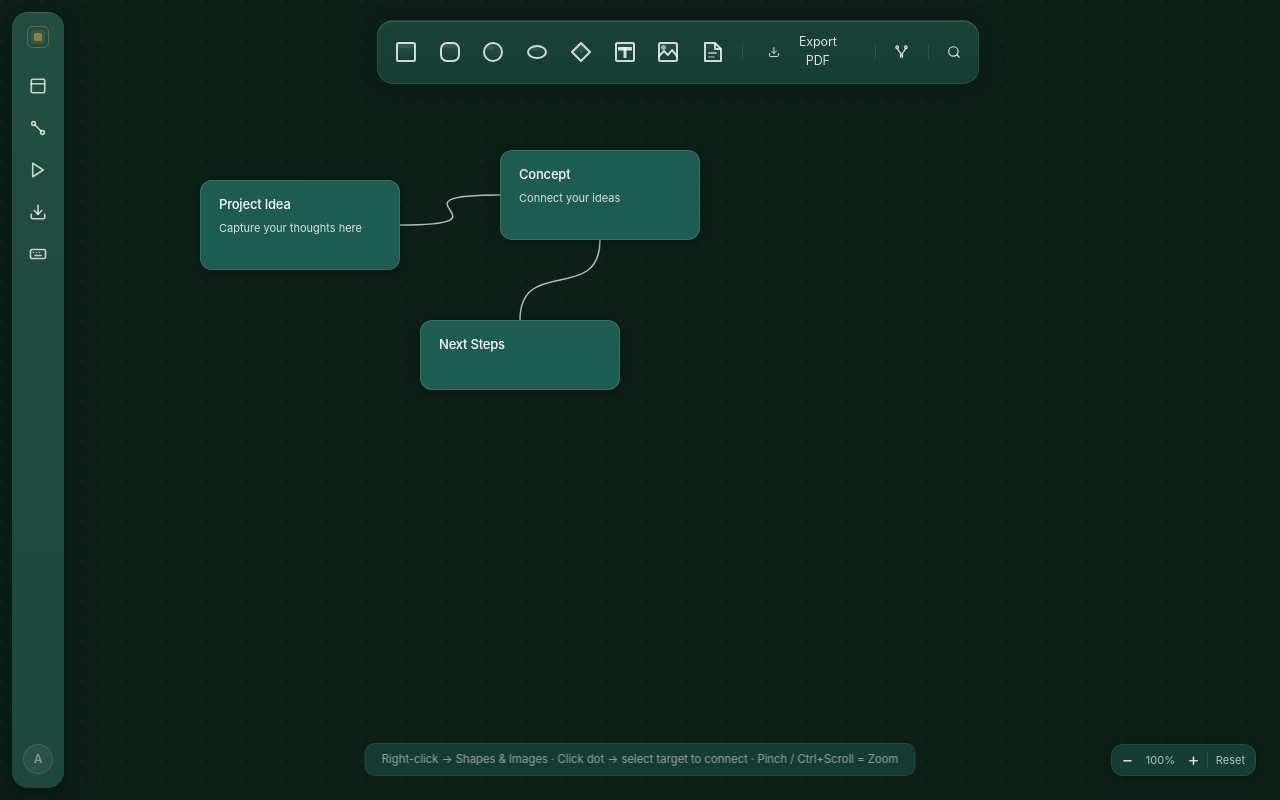
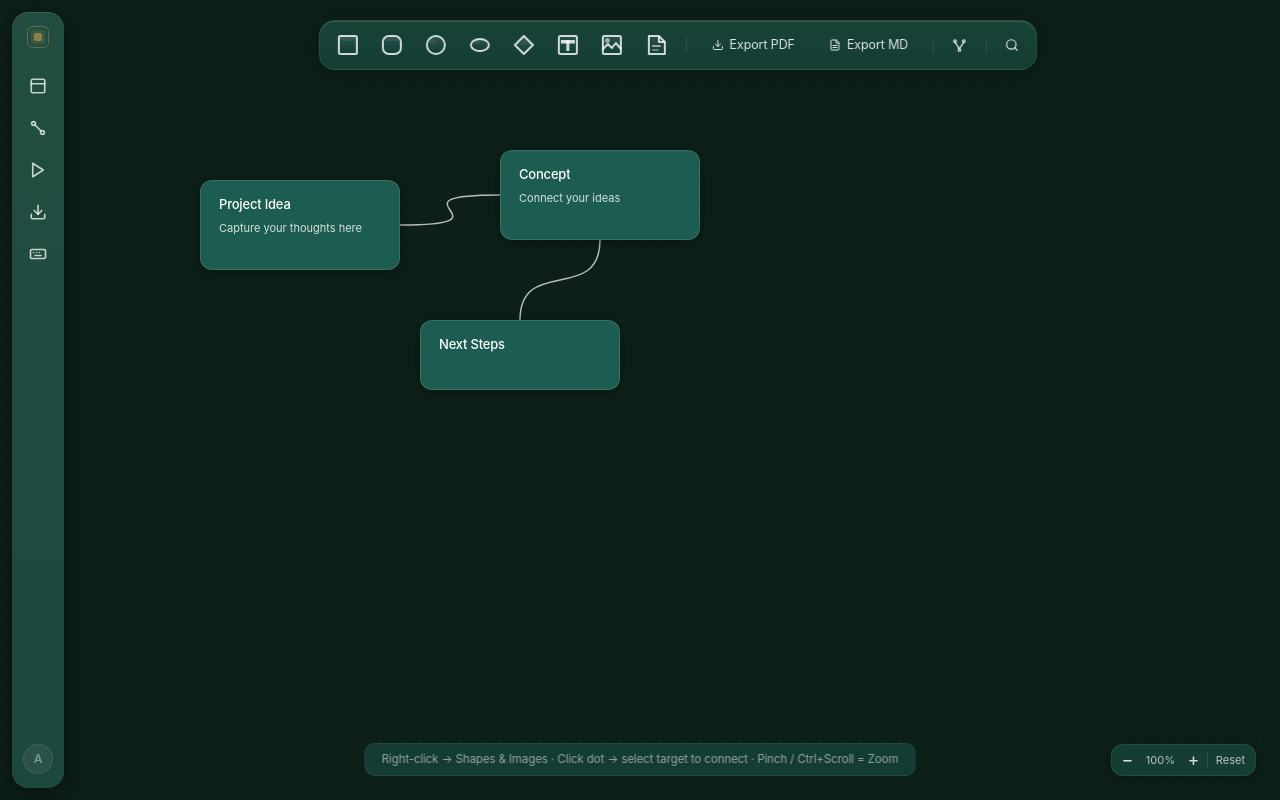
Before and after one commit to gydjxn97h7-pixel/denkraum, a Next.js app: page /canvas in a window 1280 px wide. Built offline with nearby package versions, Linux system fonts and the light colour scheme.

Commit message:
feat: markdown export
Co-Authored-By: Claude Fable 5 <noreply@anthropic.com>

```diff
--- a/app/canvas/components/CanvasToolbar.tsx
+++ b/app/canvas/components/CanvasToolbar.tsx
@@ -15,6 +15,7 @@ interface CanvasToolbarProps {
   handleImageInsert: (cx: number, cy: number) => void;
   handleTextFileInsert: (cx: number, cy: number) => void;
   exportPdfVector: () => void;
+  exportMarkdown: () => void;
   runForceLayout: () => void;
   nodeCount: number;
   filterOpen: boolean;
@@ -39,6 +40,7 @@ export function CanvasToolbar({
   handleImageInsert,
   handleTextFileInsert,
   exportPdfVector,
+  exportMarkdown,
   runForceLayout,
   nodeCount,
   filterOpen,
@@ -166,6 +168,8 @@ export function CanvasToolbar({
           alignItems: "center",
           gap: 6,
           letterSpacing: "-0.1px",
+          whiteSpace: "nowrap",
+          flexShrink: 0,
         }}
         onMouseEnter={(e) => {
           if (nodeCount > 0)
@@ -192,6 +196,57 @@ export function CanvasToolbar({
           <line x1="12" y1="15" x2="12" y2="3" />
         </svg>
         Export PDF
+      </button>
+
+      <button
+        onClick={exportMarkdown}
+        disabled={nodeCount === 0}
+        style={{
+          padding: "6px 13px",
+          borderRadius: 8,
+          border: "none",
+          fontSize: 12.5,
+          fontFamily: "inherit",
+          cursor: nodeCount === 0 ? "default" : "pointer",
+          background: "transparent",
+          color:
+            nodeCount === 0
+              ? "rgba(255,255,255,0.4)"
+              : "rgba(255,255,255,0.85)",
+          transition: "color 0.15s",
+          display: "flex",
+          alignItems: "center",
+          gap: 6,
+          letterSpacing: "-0.1px",
+          whiteSpace: "nowrap",
+          flexShrink: 0,
+        }}
+        onMouseEnter={(e) => {
+          if (nodeCount > 0)
+            (e.currentTarget as HTMLElement).style.color = "#FFFFFF";
+        }}
+        onMouseLeave={(e) => {
+          if (nodeCount > 0)
+            (e.currentTarget as HTMLElement).style.color =
+              "rgba(255,255,255,0.85)";
+        }}
+      >
+        <svg
+          width="12"
+          height="12"
+          viewBox="0 0 24 24"
+          fill="none"
+          stroke="currentColor"
+          strokeWidth="2"
+          strokeLinecap="round"
+          strokeLinejoin="round"
+        >
+          <path d="M14 2H6a2 2 0 0 0-2 2v16a2 2 0 0 0 2 2h12a2 2 0 0 0 2-2V8z" />
+          <polyline points="14 2 14 8 20 8" />
+          <line x1="16" y1="13" x2="8" y2="13" />
+          <line x1="16" y1="17" x2="8" y2="17" />
+        </svg>
+        Export MD
       </button>
 
       {/* Divider */}
--- /dev/null
+++ b/app/canvas/lib/md-export.ts
@@ -0,0 +1,140 @@
+import type { CanvasNode, Connection } from "./canvas-types";
+
+// ── Markdown export ───────────────────────────────────────────────────────────
+// Interprets the directed connection graph as an outline: nodes with no
+// incoming connection are roots, children nest beneath their parent as
+// bullets. A node reachable from several parents is rendered in full once
+// and referenced (↪) afterwards, which also keeps cycles from recursing.
+
+// Display text mirrors what the canvas shows most prominently: the title,
+// falling back to the sidebar label.
+function nodeText(n: CanvasNode): string {
+  return (n.title ?? "").trim() || (n.label ?? "").trim() || "Untitled";
+}
+
+// Non-text payloads can't be embedded in Markdown — annotate them instead.
+function nodeAnnotation(n: CanvasNode): string {
+  if (n.type === "image") return " *(image)*";
+  if (n.type === "textfile")
+    return n.textFileName ? ` *(file: ${n.textFileName})*` : " *(file)*";
+  return "";
+}
+
+export function buildBoardMarkdown(
+  nodes: CanvasNode[],
+  connections: Connection[],
+  presentationOrder: number[],
+  boardName: string,
+): string {
+  const lines: string[] = [];
+  lines.push(`# ${boardName.trim() || "Untitled Board"}`);
+  lines.push("");
+  const date = new Date().toISOString().slice(0, 10);
+  lines.push(
+    `> Exported from DNKRM on ${date} · ${nodes.length} node${
+      nodes.length === 1 ? "" : "s"
+    }, ${connections.length} connection${connections.length === 1 ? "" : "s"}`,
+  );
+
+  const nodeMap = new Map(nodes.map((n) => [n.id, n]));
+  const validConns = connections.filter(
+    (c) => nodeMap.has(c.from) && nodeMap.has(c.to),
+  );
+
+  // Children in connection-creation order; indegree decides who is a root.
+  const childrenOf = new Map<number, number[]>();
+  const indegree = new Map<number, number>();
+  const connected = new Set<number>();
+  for (const c of validConns) {
+    const kids = childrenOf.get(c.from);
+    if (kids) kids.push(c.to);
+    else childrenOf.set(c.from, [c.to]);
+    indegree.set(c.to, (indegree.get(c.to) ?? 0) + 1);
+    connected.add(c.from);
+    connected.add(c.to);
+  }
+
+  const visited = new Set<number>();
+  const renderSubtree = (id: number, depth: number) => {
+    const n = nodeMap.get(id);
+    if (!n) return;
+    const indent = "  ".repeat(depth);
+    if (visited.has(id)) {
+      // Already rendered under another parent (or a cycle) — reference it.
+      lines.push(`${indent}- ↪ *${nodeText(n)}*`);
+      return;
+    }
+    visited.add(id);
+    const body = (n.body ?? "").trim();
+    const bodyLines = body
+      .split("\n")
+      .map((l) => l.trim())
+      .filter((l) => l !== "");
+    let bullet = `${indent}- **${nodeText(n)}**${nodeAnnotation(n)}`;
+    if (bodyLines.length === 1) bullet += ` — ${bodyLines[0]}`;
+    lines.push(bullet);
+    if (bodyLines.length > 1) {
+      for (const bl of bodyLines) lines.push(`${indent}  ${bl}`);
+    }
+    for (const child of childrenOf.get(id) ?? []) {
+      renderSubtree(child, depth + 1);
+    }
+  };
+
+  if (connected.size > 0) {
+    lines.push("", "## Outline", "");
+    // Roots in node-array (creation/z) order.
+    for (const n of nodes) {
+      if (connected.has(n.id) && !(indegree.get(n.id) ?? 0)) {
+        renderSubtree(n.id, 0);
+      }
+    }
+    // Pure cycles have no indegree-0 entry point — start them at the first
+    // unvisited member.
+    for (const n of nodes) {
+      if (connected.has(n.id) && !visited.has(n.id)) renderSubtree(n.id, 0);
+    }
+  }
+
+  const standalone = nodes.filter((n) => !connected.has(n.id));
+  if (standalone.length > 0) {
+    lines.push("", "## Standalone Nodes", "");
+    for (const n of standalone) renderSubtree(n.id, 0);
+  }
+
+  // The curated presentation sequence, excluding hidden nodes — mirrors what
+  // presentation mode would actually walk through.
+  const storyPath = presentationOrder
+    .map((id) => nodeMap.get(id))
+    .filter((n): n is CanvasNode => !!n && !n.excludeFromPresentation);
+  if (storyPath.length > 0) {
+    lines.push("", "## Story Path", "");
+    storyPath.forEach((n, i) => {
+      lines.push(`${i + 1}. ${nodeText(n)}`);
+    });
+  }
+
+  return lines.join("\n") + "\n";
+}
+
+export function exportBoardMarkdown(
+  nodes: CanvasNode[],
+  connections: Connection[],
+  presentationOrder: number[],
+  boardName: string,
+): void {
+  if (nodes.length === 0) return;
+  const md = buildBoardMarkdown(nodes, connections, presentationOrder, boardName);
+  const safeName = boardName.trim().replace(/[^a-zA-Z0-9_-]/g, "_") || "board";
+  const blob = new Blob([md], { type: "text/markdown" });
+  const url = URL.createObjectURL(blob);
+  const a = document.createElement("a");
+  a.href = url;
+  a.download = `${safeName}.md`;
+  a.style.display = "none";
+  document.body.appendChild(a);
+  a.click();
+  document.body.removeChild(a);
+  // Revoke after a short delay so the browser has time to start the download
+  setTimeout(() => URL.revokeObjectURL(url), 100);
+}
--- a/app/canvas/page.tsx
+++ b/app/canvas/page.tsx
@@ -20,6 +20,7 @@ import {
 } from "./lib/canvas-helpers";
 import { sanitizeLoadedNode } from "./lib/dnkrm-file";
 import { exportBoardPdf } from "./lib/pdf-export";
+import { exportBoardMarkdown } from "./lib/md-export";
 import { useUndoRedo } from "./hooks/useUndoRedo";
 import { useBoardPersistence } from "./hooks/useBoardPersistence";
 import { useCanvasInteraction } from "./hooks/useCanvasInteraction";
@@ -1035,6 +1036,11 @@ export default function Canvas() {
     await exportBoardPdf(nodes, connections, boardName);
   }, [nodes, connections, boardName]);
 
+  // ── Markdown export ─────────────────────────────────────────────────────────
+  const exportMarkdown = useCallback(() => {
+    exportBoardMarkdown(nodes, connections, presentationOrder, boardName);
+  }, [nodes, connections, presentationOrder, boardName]);
+
   const startPresentation = () => {
     if (presentActiveSeq.length === 0) return;
     prePresentStateRef.current = {
@@ -1152,6 +1158,7 @@ export default function Canvas() {
         handleImageInsert={handleImageInsert}
         handleTextFileInsert={handleTextFileInsert}
         exportPdfVector={exportPdfVector}
+        exportMarkdown={exportMarkdown}
         runForceLayout={runForceLayout}
         nodeCount={nodes.length}
         filterOpen={filterOpen}
```
